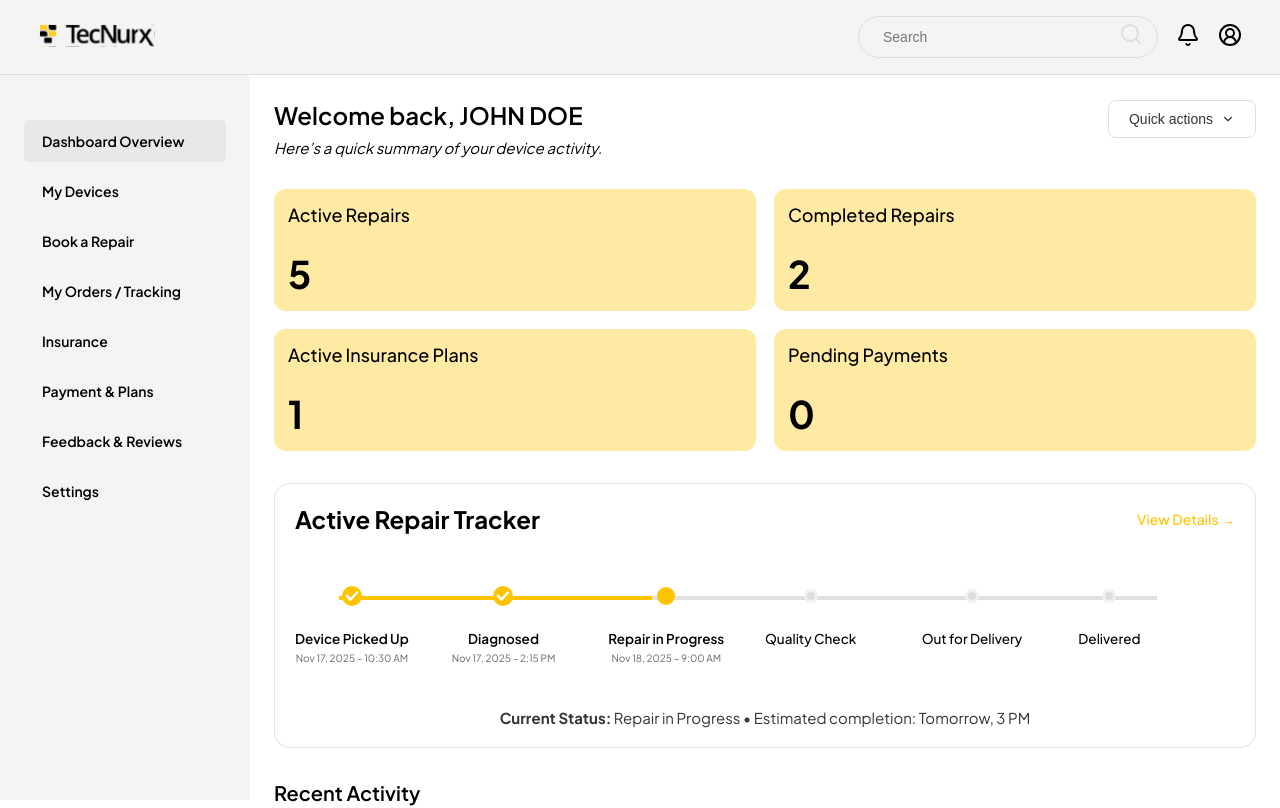
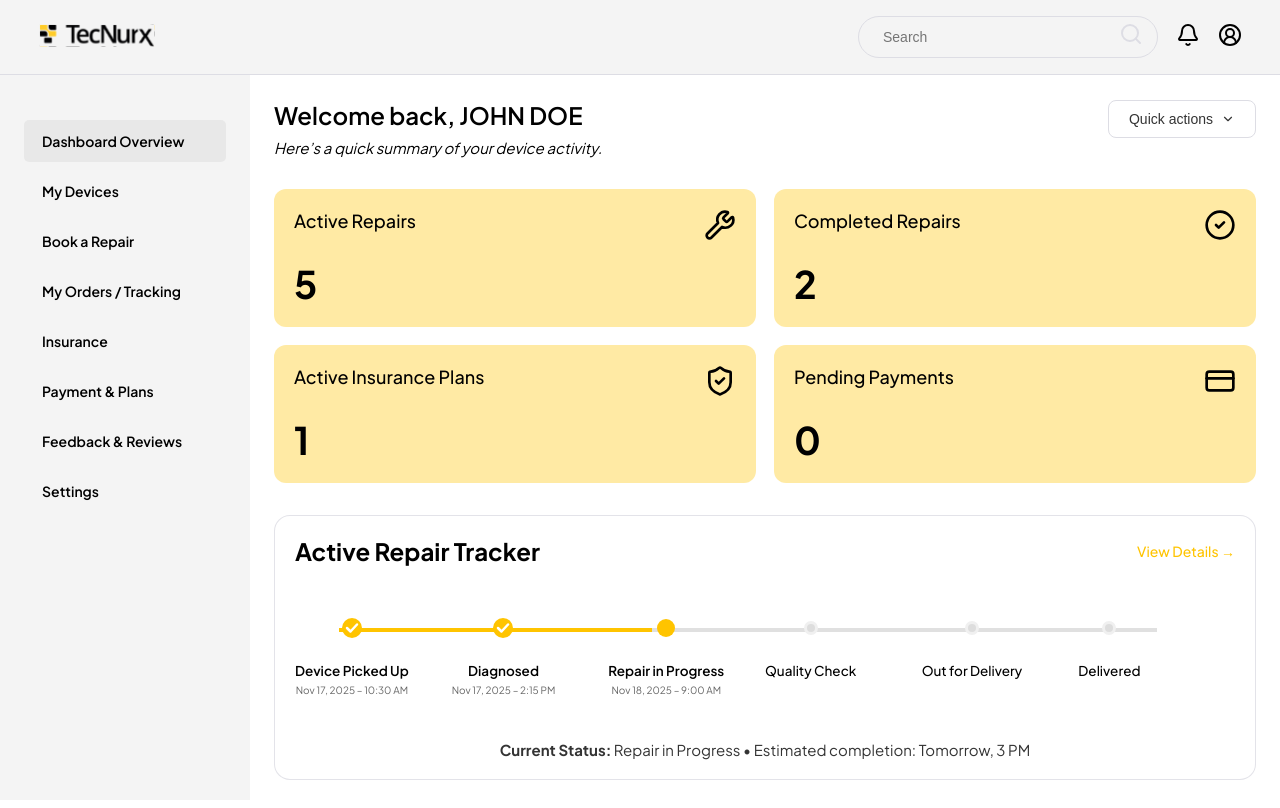
Before and after one commit to tecnurx/TecNurx, a Next.js app: page /dashboard in a window 1280 px wide. Shown: the top 808 px of the page. Built offline with nearby package versions, Linux system fonts and the light colour scheme.

Commit message:
stat card icons

```diff
--- a/src/app/(customer-dashboard)/dashboard/dashboard.css
+++ b/src/app/(customer-dashboard)/dashboard/dashboard.css
@@ -24,13 +24,18 @@
   grid-template-columns: repeat(2, 1fr);
   gap: 18px;
 }
-.dashboard-cards div {
+.stat-card {
+  display: flex;
+  justify-content: space-between;
+  gap: 24px;
+  padding: 20px;
+  background: rgba(255, 196, 0, 0.355);
+  border-radius: 12px;
+}
+.stat-card div {
   display: flex;
   flex-direction: column;
-  gap: 24px;
-  padding: 14px;
-  background: rgba(255, 196, 0, 0.355);
-  border-radius: 12px;
+  gap: 28px;
 }
 .dashboard-cards h3 {
   font-size: 38px;
@@ -89,7 +94,6 @@
   justify-content: space-between;
   align-items: start;
 }
-
 
 /* Recent Activity Section */
 .activity-section {
@@ -173,14 +177,14 @@
 }
 
 /* Optional: make stat cards class consistent */
-.stat-card {
+/* .stat-card {
   display: flex;
   flex-direction: column;
   gap: 24px;
   padding: 14px;
   background: rgba(255, 196, 0, 0.355);
   border-radius: 12px;
-}
+} */
 
 /* Active Repair Tracker */
 .repair-tracker-section {
@@ -209,7 +213,7 @@
 .view-details-btn {
   font-size: 14px;
   font-weight: 500;
-  color: #FFC400;
+  color: #ffc400;
   text-decoration: none;
   transition: color 0.2s ease;
   border-radius: 12px;
@@ -255,17 +259,17 @@
 .pulse-dot {
   width: 18px;
   height: 18px;
-  background: #FFC400;
+  background: #ffc400;
   border-radius: 50%;
   position: relative;
 }
 
 .pulse-dot::after {
-  content: '';
+  content: "";
   position: absolute;
   width: 100%;
   height: 100%;
-  background: #FFC400;
+  background: #ffc400;
   border-radius: 50%;
   animation: pulse 2s infinite;
   opacity: 0;
@@ -332,7 +336,7 @@
 }
 
 .connector.completed {
-  background: #FFC400;
+  background: #ffc400;
 }
 
 .current-status-summary {
--- a/src/app/(customer-dashboard)/dashboard/page.jsx
+++ b/src/app/(customer-dashboard)/dashboard/page.jsx
@@ -9,16 +9,33 @@ import {
   MessageCircle,
   ThumbsUp,
   Calendar,
+  ShieldCheck,
+  CircleCheck,
 } from "lucide-react";
 
 const Dashboard = () => {
   const user = "JOHN DOE";
 
   const stats = [
-    { id: 1, title: "Active Repairs", value: "5" },
-    { id: 2, title: "Completed Repairs", value: "2" },
-    { id: 3, title: "Active Insurance Plans", value: "1" },
-    { id: 4, title: "Pending Payments", value: "0" },
+    { id: 1, title: "Active Repairs", value: "5", icon: <Wrench size={32} /> },
+    {
+      id: 2,
+      title: "Completed Repairs",
+      value: "2",
+      icon: <CircleCheck size={32} />,
+    },
+    {
+      id: 3,
+      title: "Active Insurance Plans",
+      value: "1",
+      icon: <ShieldCheck size={32} />,
+    },
+    {
+      id: 4,
+      title: "Pending Payments",
+      value: "0",
+      icon: <CreditCard size={32} />,
+    },
   ];
 
   // Recent Activity Feed Data
@@ -122,8 +139,11 @@ const Dashboard = () => {
       <div className="dashboard-cards">
         {stats.map((item) => (
           <div key={item.id} className="stat-card">
-            <span>{item.title}</span>
-            <h3>{item.value}</h3>
+            <div>
+              <span>{item.title}</span>
+              <h3>{item.value}</h3>
+            </div>
+            {item.icon}
           </div>
         ))}
       </div>
```
